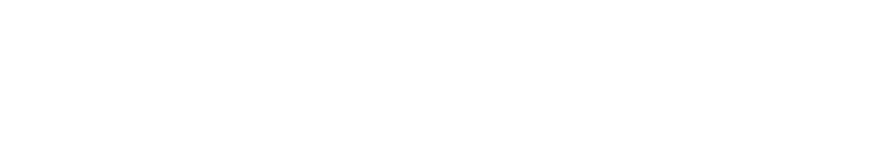
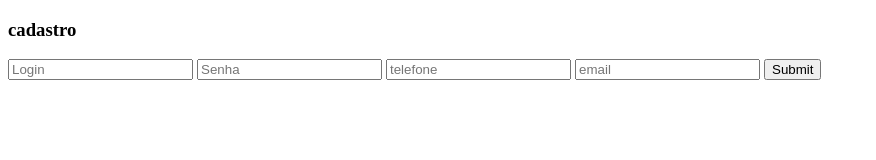
Before and after one commit to heliosmar05/trabalho-1D, a plain HTML site: page index.html in a window 1280 px wide. Shown: the whole page, without its empty margins (0-876 px from the left). Drawn offline with Linux system fonts and the light colour scheme.

Commit message:
Add files via upload

```diff
--- a/index.html
+++ b/index.html
@@ -3,9 +3,36 @@
 <head>
     <meta charset="UTF-8">
     <meta name="viewport" content="width=device-width, initial-scale=1.0">
-    <title>tec</title>
+    <title>Document</title>
 </head>
 <body>
 
+    <form>
+    <H3>cadastro</H3>
+    <input type="text" placeholder="Login" id="login">
+    <input type="password" placeholder="Senha" id="senha">
+    <input type="text" placeholder="telefone" id="telefone">
+    <input type="email" placeholder="email" id="email">
+    <input type="submit" onclick="logar(); return false">
+    </form>
+
+    <script>
+        function logar(){
+
+            var login = document.getElementById('login').value;
+            var senha = document.getElementById('senha').value;
+
+            if(login == "admin" && senha == "admin"){
+                alert('Sucesso');
+                location.href = "home.html";
+            }else{
+                alert('usuario ou senha incorretos');
+            }
+
+
+        }
+
+    </script>
+
 </body>
 </html>
```
Also changed, not shown: home.html (added, +11 -0 lines).
